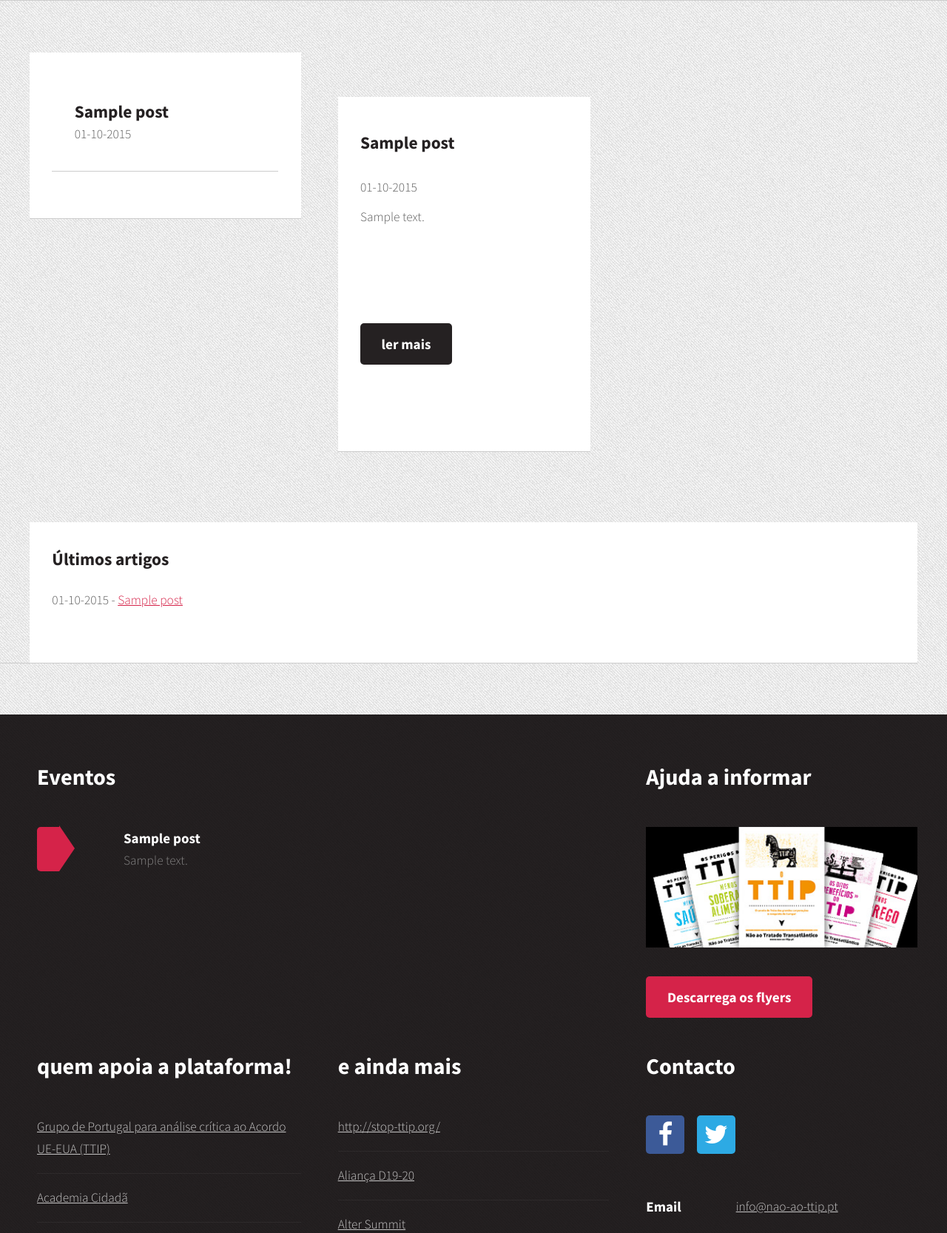
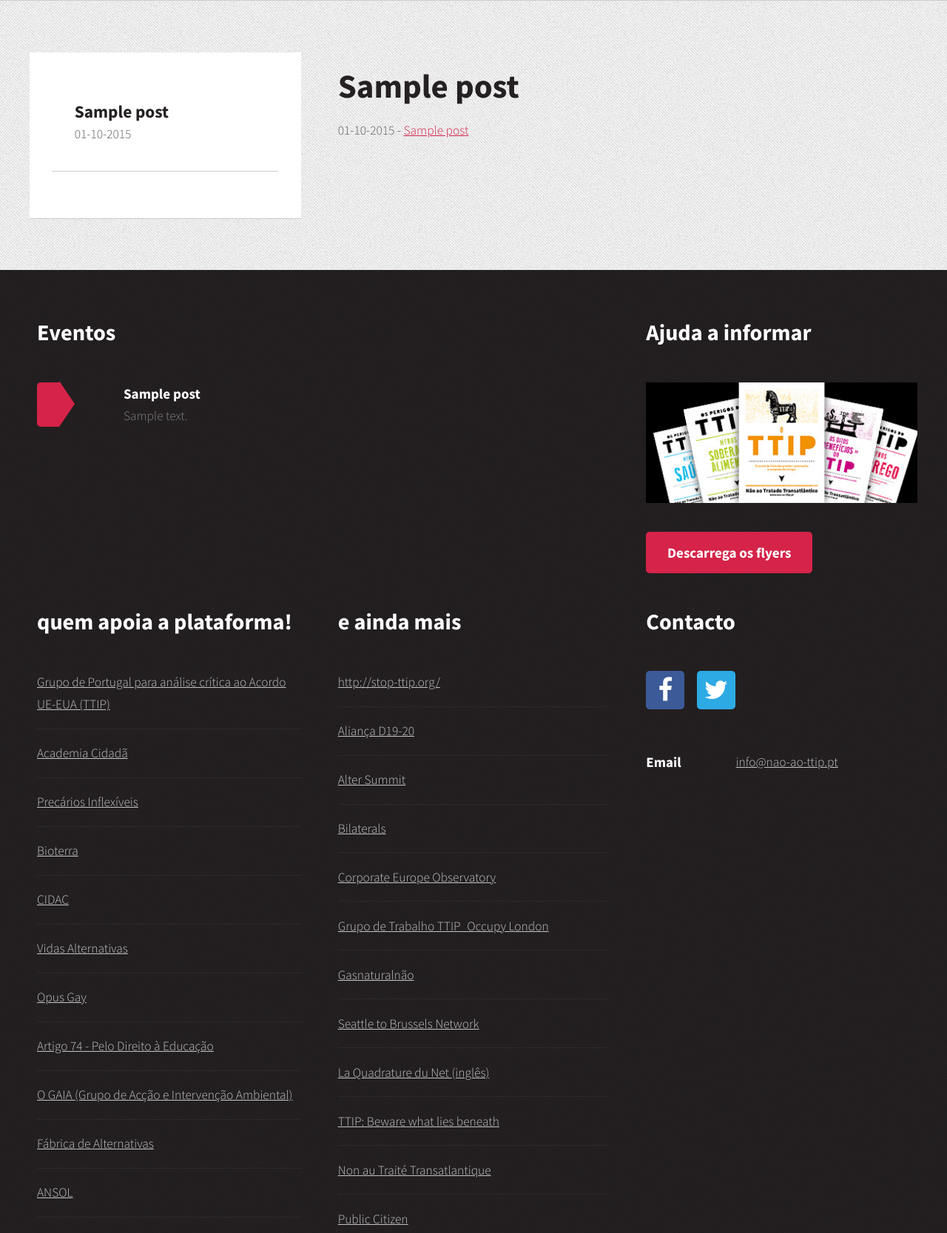
Before and after one commit to pierreozoux/dopetrope-nao-ao-ttip, a WordPress theme: template page-allpost.php in a window 1280 px wide. Shown: the part 253-1920 px from the top of the page at 74% size. Run offline with PHP 8.4 and a stand-in for WordPress, Linux system fonts and the light colour scheme; the site name, menu and one post (Sample post) are stand-ins, and other content is empty.

Commit message:
Add all post page

```diff
--- a/page-allpost.php
+++ b/page-allpost.php
@@ -13,57 +13,15 @@
 
     <!-- Content -->
     <div class="row 8u" >
-      <h1 class="list-post-title">
-          <?php
-          if (is_category() && single_cat_title( '', false ) == 'Noticias') {
-              printf( '%s', '<span>' . single_cat_title( '', false ) . '</span>' );
-          } else if (is_category() && single_cat_title( '', false ) != 'Noticias') {
-              printf( 'Categoria "%s"', '<span>' . single_cat_title( '', false ) . '</span>' );
-          } else if (is_tag()) {
-              printf( 'Tag "%s"', '<span>' . single_tag_title( '', false ) . '</span>' );
-          } else if (is_author()) {
-              printf( 'Autor: %s', '<a class="url fn n" href="' . esc_url( get_author_posts_url( get_the_author_meta( "ID" ) ) ) . '" title="' . esc_attr( get_the_author() ) . '" rel="me">' . get_the_author() . '</a>' );
-          }  else if (is_search()) {
-              printf( 'Resultado da pesquisa "%s"', '<span>' . get_search_query() . '</span>' );
-          }
-          ?>
-      </h1>
+      <h1 class="list-post-title"><?php the_post();the_title(); ?></h1>
       <div class="clear"></div>
-
-      <?php while (have_posts()) : the_post(); ?>
-        <div class="6u archive-box">
-          <section class="box flyer-box">
-            <a href="<?php the_permalink() ?>"><?php the_post_thumbnail(array(367, 255)); ?></a>
-            <header>
-              <h3><a href="<?php the_permalink() ?>"><?php the_title(); ?></a></h3>
-            </header>
-            <p class="post-date"><?php the_time('d-m-Y');?></p>
-            <div class="flyer-txt">
-              <?php the_excerpt();?>
-            </div>
-            <footer>
-              <a href="<?php the_permalink() ?>" class="button alt">ler mais</a>
-            </footer>
-          </section>
-        </div>
-      <?php endwhile; ?>
-
-      <!-- Pagination -->
-      <?php ttip_content_nav('nav-below'); ?>
-
-      <!– WP LOOP STARTS/ENDS –>
-    </div>
-    <!-- Content -->
-
-    <!-- All other posts -->
-    <div class="12u skel-cell-important box2">
-      <div class="box2-article">
-        <h3>Últimos artigos</h3>
-        <ul class="list-article">
+          <ul class="list-article">
           <?php
           $args = array(
                   'post_type' => 'post',
-                  'order' => 'DESC'
+                  'order' => 'DESC',
+          		    'nopaging' => true,
+          		    'posts_per_page'=>-1
           );
           $my_query = new WP_Query($args);
           while ($my_query->have_posts()) : $my_query->the_post(); ?>
@@ -71,9 +29,14 @@
               <?php the_time('d-m-Y');?> - <a href="<?php the_permalink(); ?>"><?php the_title(); ?></a>
             </li>
           <?php endwhile; ?>
-        </ul>
-      </div>
+          </ul>
+
+      <!-- Pagination -->
+      <?php ttip_content_nav('nav-below'); ?>
+
     </div>
+    <!-- Content -->
+
 
     </div>
   </div>
--- a/style.css
+++ b/style.css
@@ -1234,3 +1234,8 @@
   float:left;
   margin: 0 0 0 10px;
 }
+
+.widget_nav_menu ul li a{
+    font-size: 25px;
+    font-weight: 900;
+}
```
